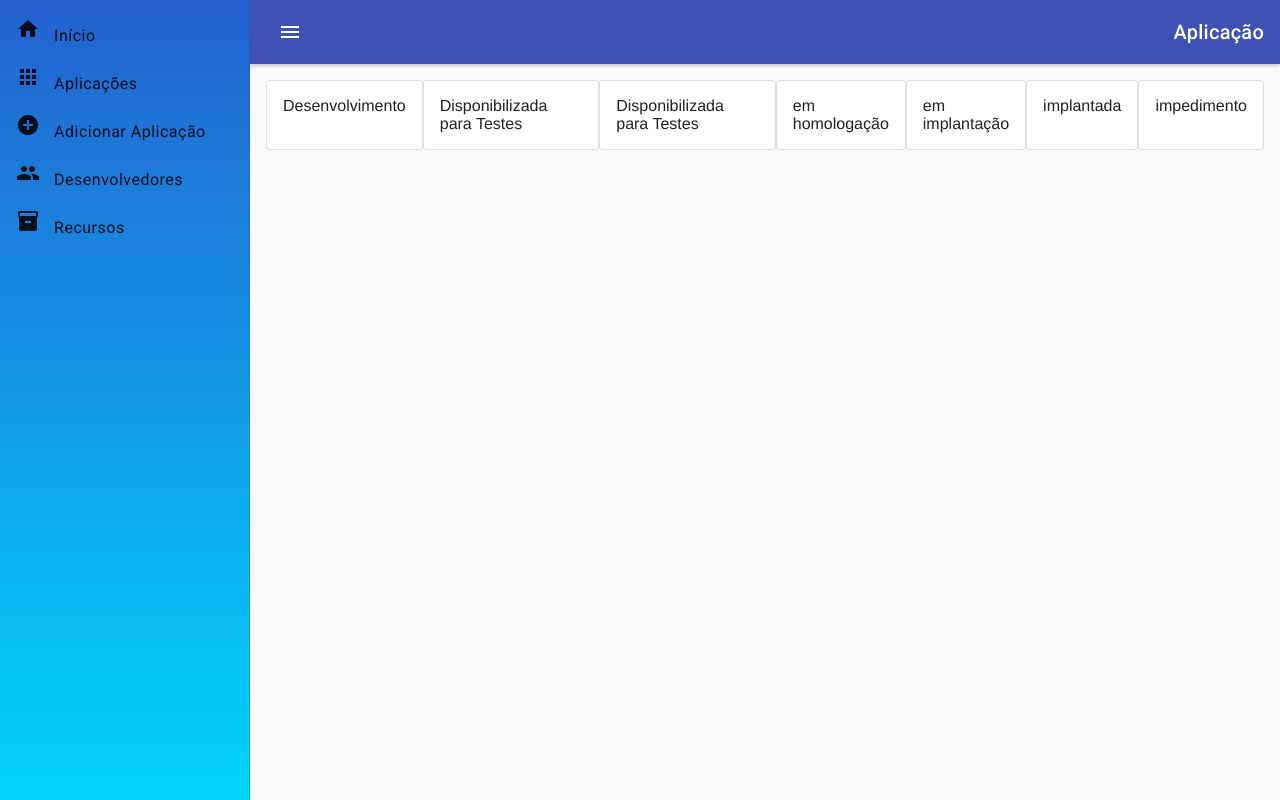
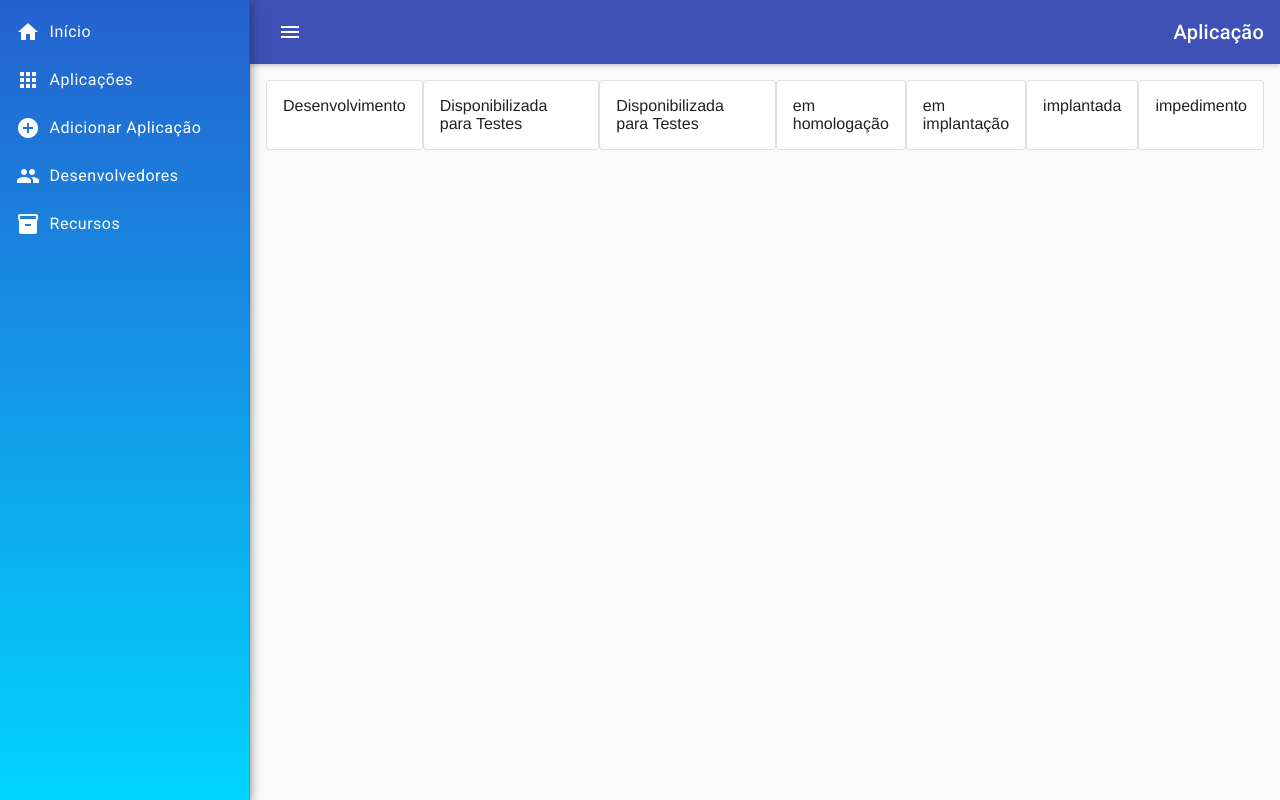
Before and after one commit to jonathan-beskow/front-end-ncv, an Angular app: page / in a window 1280 px wide. Built offline with nearby package versions, Linux system fonts and the light colour scheme.

Commit message:
css da nav-component

```diff
--- a/src/app/components/nav-component/nav-component.component.css
+++ b/src/app/components/nav-component/nav-component.component.css
@@ -4,8 +4,14 @@
 
 .sidenav {
   width: 250px;
-  background: linear-gradient(180deg, rgba(2, 0, 36, 1) 0%, rgba(37, 97, 207, 1) 0%, rgba(0, 212, 255, 1) 100%);
+  background: linear-gradient(
+    180deg,
+    rgba(2, 0, 36, 1) 0%,
+    rgba(37, 97, 207, 1) 0%,
+    rgba(0, 212, 255, 1) 100%
+  );
   color: white;
+  box-shadow: 0px 4px 10px rgba(0, 0, 0, 0.5);
 }
 
 .sidenav img {
@@ -42,11 +48,20 @@
 }
 
 a {
-
   align-items: center;
   justify-content: center;
+  transition: background-position 0.5s ease, color 0.5s ease;
+  background-size: 200% 100%;
+  background-position: right;
 }
 
-.mat-mdc-list-item-unscoped-content .mdc-list-item__primary-text {
-  color: white;
+a:hover {
+  background: linear-gradient(
+    to right,
+    rgba(255, 140, 0, 1) 50%,
+    rgba(2, 0, 36, 0.3) 50%
+  );
+  background-size: 200% 100%;
+  background-position: left;
+  border-radius: 0px !important;
 }
--- a/src/styles.css
+++ b/src/styles.css
@@ -1,8 +1,19 @@
 /* You can add global styles to this file, and also import other style files */
 
 /* @import '@angular/material/prebuilt-themes/indigo-pink.css'; */
- @import 'https://fonts.googleapis.com/icon?family=Material+Icons';
- @import 'https://fonts.googleapis.com/css2?family=Roboto:wght@300;400;500;700&display=swap';
+@import "https://fonts.googleapis.com/icon?family=Material+Icons";
+@import "https://fonts.googleapis.com/css2?family=Roboto:wght@300;400;500;700&display=swap";
 /* @import 'https://fonts.googleapis.com/css2?family=Montserrat:ital,wght@0,100..900;1,100..900&display=swap'; */
-html, body { height: 100%; }
-body { margin: 0; font-family: Montserrat, "Helvetica Neue", sans-serif; }
+html,
+body {
+  height: 100%;
+}
+body {
+  margin: 0;
+  font-family: Montserrat, "Helvetica Neue", sans-serif;
+}
+
+.mdc-list-item__primary-text {
+  color: white !important;
+  display: flex;
+}
```
